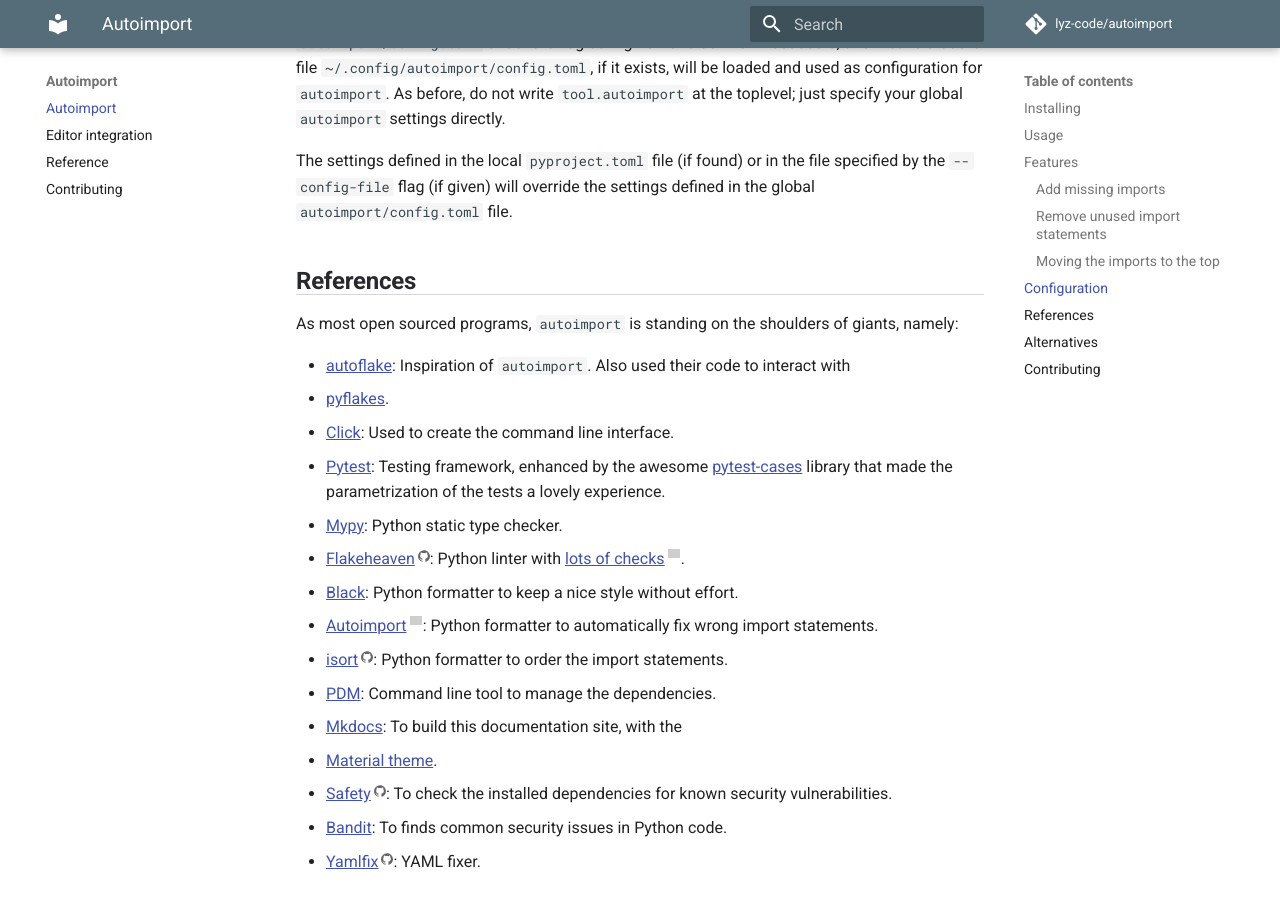
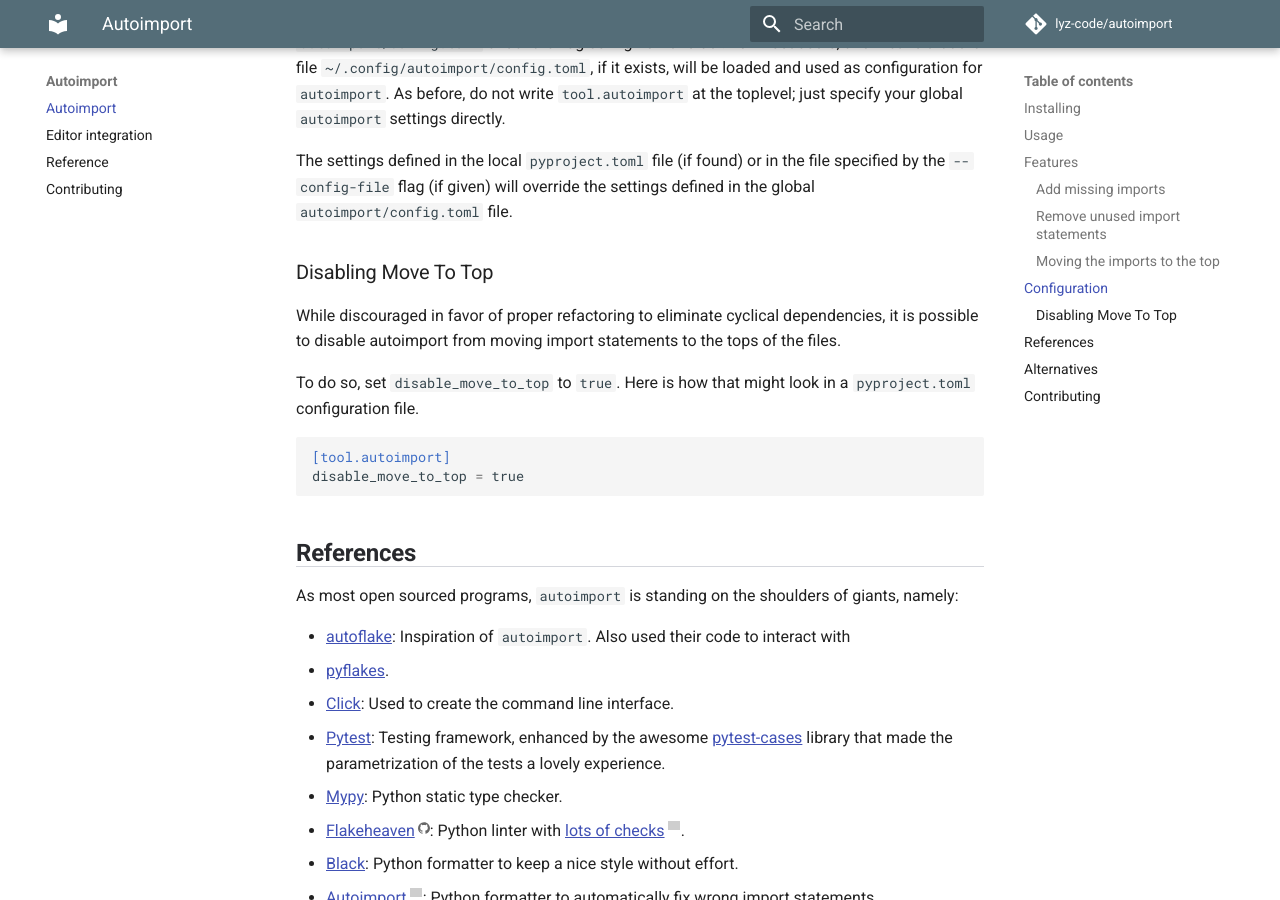
Before and after one commit to lyz-code/autoimport, an MkDocs documentation site: the page built from docs/index.md, in a window 1280 px wide and 900 px high, scrolled down 4161 px. Built offline with MkDocs 1.6.1 and Material for MkDocs 9.7.7, drawn with Linux system fonts in a browser that asks for light colours; comment, search, counter and statistics services are not loaded; grey boxes are pictures that could not be loaded.

Commit message:
allow disabling move to top functionality

````diff
--- a/docs/index.md
+++ b/docs/index.md
@@ -201,6 +201,20 @@
 file specified by the `--config-file` flag (if given) will override the settings
 defined in the global `autoimport/config.toml` file.
 
+## Disabling Move To Top
+
+While discouraged in favor of proper refactoring to eliminate cyclical
+dependencies, it is possible to disable autoimport from moving import statements
+to the tops of the files.
+
+To do so, set `disable_move_to_top` to `true`. Here is how that might look in a
+`pyproject.toml` configuration file.
+
+```toml
+[tool.autoimport]
+disable_move_to_top = true
+```
+
 # References
 
 As most open sourced programs, `autoimport` is standing on the shoulders of
````
Also changed, not shown: docs/contributing.md (+1 -1 lines), 2 other files.
